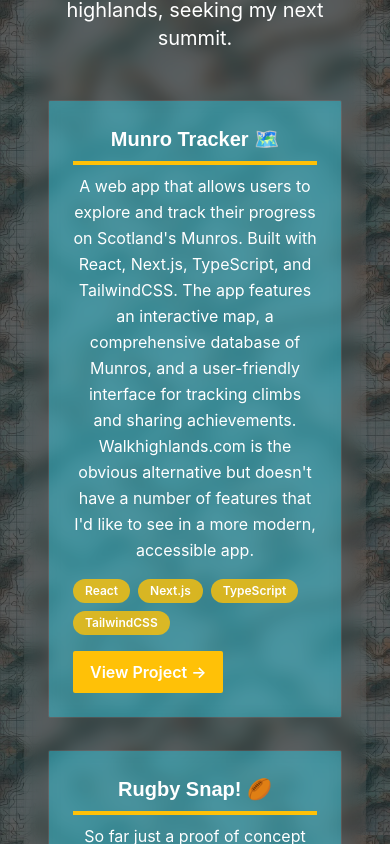
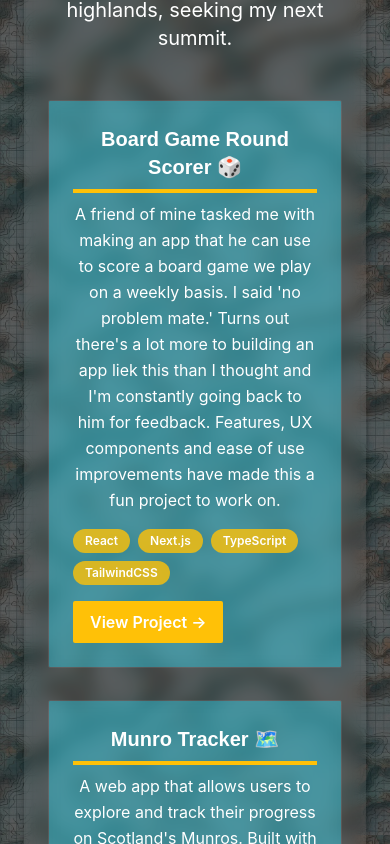
Before and after one commit to peteraphillips/munro-portfolio, a Next.js app: page / in a window 390 px wide. Shown: the part 1160-2004 px from the top of the page. Built offline with nearby package versions, Linux system fonts and the light colour scheme.

Commit message:
added new project to about.

```diff
--- a/app/globals.css
+++ b/app/globals.css
@@ -22,6 +22,7 @@ html, body {
 /* Optional: simple scroll effect for subtle parallax */
 html {
   scroll-behavior: smooth;
+
 }
 
 a {
@@ -36,7 +37,7 @@ a:hover {
   transition: background-color 0.5s ease;
   color: #191311;
   font-family: 'Futura', 'Trebuchet MS', sans-serif;
-
+  transition: all 0.3 ease;
 }
 
 .ghibli-mode body {
@@ -48,6 +49,7 @@ a:hover {
 .ghibli-mode * {
   transition: background-color 0.4s ease, color 0.4s ease, border-color 0.4s ease font-family 0.4s ease;
   font-family: 'Futura', 'Trebuchet MS', sans-serif;
+
 }
 
 /* Text colors - warm and soft */
--- a/components/About.tsx
+++ b/components/About.tsx
@@ -6,6 +6,13 @@ import Skills from "@/components/Skills";
 import { useGhibliTheme } from "@/contexts/GhibliThemeContext";
 
 const projects = [
+  {
+    name: "Board Game Round Scorer 🎲",
+    description:
+      "A friend of mine tasked me with making an app that he can use to score a board game we play on a weekly basis. I said 'no problem mate.' Turns out there's a lot more to building an app liek this than I thought and I'm constantly going back to him for feedback. Features, UX components and ease of use improvements have made this a fun project to work on.",
+    techStack: ["React", "Next.js", "TypeScript", "TailwindCSS"],
+    link: "https://board-game-scorer.vercel.app/",
+  },
   {
     name: "Munro Tracker 🗺️",
     description:
@@ -42,7 +49,7 @@ export default function About() {
         whileInView={{ opacity: 1, x: 0 }}
         viewport={{ once: true }}
         transition={{ duration: 1 }}
-        className="max-w-4xl text-center md:text-left backdrop-blur-sm bg-gray-50/5 rounded-lg p-6"
+        className="max-w-4xl text-center md:text-left backdrop-blur-sm bg-gray-50/5 rounded-lg p-6 shadow-lg/40"
       >
         <p className="mb-4 text-xl md:text-3xl">
           I’m a{" "}
--- a/components/Munros.tsx
+++ b/components/Munros.tsx
@@ -122,14 +122,14 @@ export default function Munros() {
   return (
     <section
       id="munros"
-      className="relative flex items-center justify-center px-6 py-6 transition-all"
+      className="relative flex items-center justify-center px-6 py-6 transition-colors duration-300 "
     >
       <motion.div
         initial={{ opacity: 0 }}
         viewport={{ once: true }}
         transition={{ duration: 4 }}
         animate={{ opacity: 1 }}
-        className="max-w-4xl text-center md:text-left backdrop-blur-sm bg-gray-50/5 rounded-lg p-6"
+        className="max-w-4xl text-center md:text-left backdrop-blur-sm bg-gray-50/5 rounded-lg p-6 shadow-lg/40"
       >
         <h2 className="text-4xl font-bold text-center  ">Munros</h2>
         <motion.div
```
